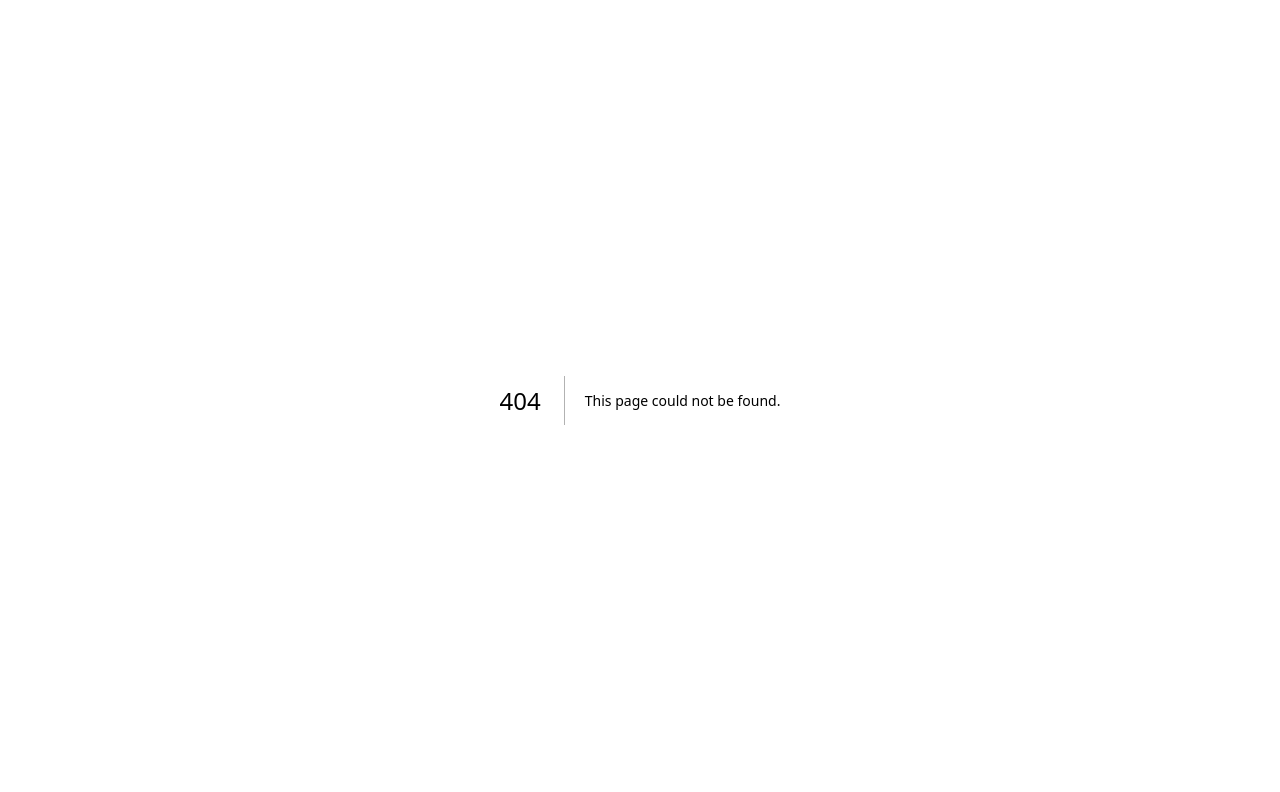
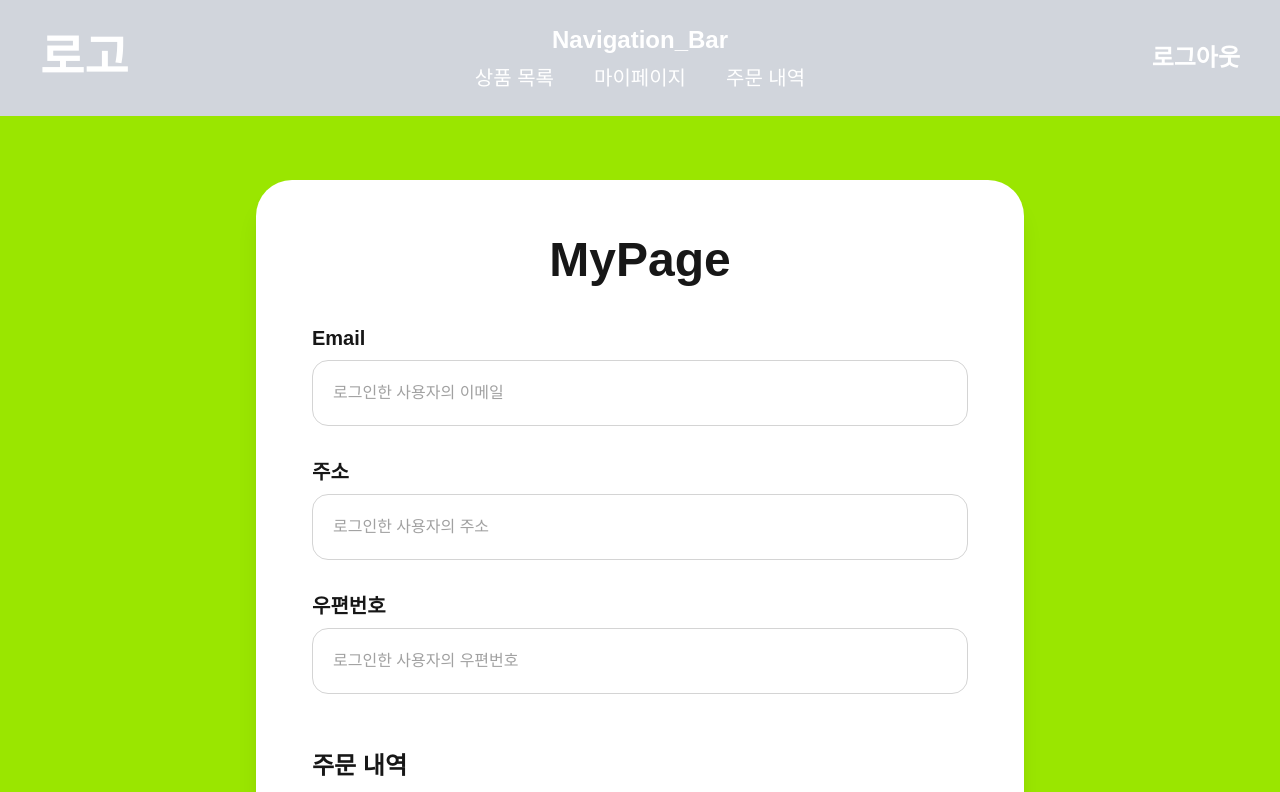
Before and after one commit to prgrms-be-devcourse/NBE10-12-1-Layer7, a Next.js app in the folder frontend/customer/customer/: page /mypage in a window 1280 px wide. Before the commit this address had no page. Shown: the top 792 px of the page. Built offline with nearby package versions, Linux system fonts and the light colour scheme.

Commit message:
feat: mypage 페이지 구성

```diff
--- /dev/null
+++ b/frontend/customer/customer/src/app/mypage/page.tsx
@@ -0,0 +1,87 @@
+import Link from "next/link";
+
+export default function MyPage() {
+    return (
+        <main className="min-h-screen bg-lime-400">
+            {/* Navigation Bar */}
+            <header className="bg-gray-300 px-10 py-6">
+                <div className="flex items-center justify-between">
+                    {/* Logo */}
+                    <h1 className="text-5xl font-bold text-white">
+                        로고
+                    </h1>
+
+                    {/* Navigation Menu */}
+                    <nav className="flex flex-col items-center text-white">
+            <span className="text-2xl font-semibold">
+              Navigation_Bar
+            </span>
+
+                        <div className="mt-2 flex gap-10 text-xl font-medium">
+                            <Link href="/menus">상품 목록</Link>
+                            <Link href="/mypage">마이페이지</Link>
+                            <Link href="/orders">주문 내역</Link>
+                        </div>
+                    </nav>
+
+                        {/* Login / Logout */}
+                        <div className="flex gap-4 text-2xl font-semibold text-white">
+                            <button type="button">로그아웃</button>
+                    </div>
+                </div>
+            </header>
+
+            {/* MyPage Content */}
+            <section className="flex justify-center px-6 py-16">
+                <div className="w-full max-w-3xl rounded-[36px] bg-white p-14 shadow-xl">
+                    <h1 className="mb-10 text-center text-5xl font-bold text-neutral-900">
+                        MyPage
+                    </h1>
+
+                    <div className="space-y-8">
+                        <div>
+                            <p className="mb-2 text-xl font-semibold">
+                                Email
+                            </p>
+
+                            <div className="rounded-2xl border border-neutral-300 p-5 text-neutral-400">
+                                로그인한 사용자의 이메일
+                            </div>
+                        </div>
+
+                        <div>
+                            <p className="mb-2 text-xl font-semibold">
+                                주소
+                            </p>
+
+                            <div className="rounded-2xl border border-neutral-300 p-5 text-neutral-400">
+                                로그인한 사용자의 주소
+                            </div>
+                        </div>
+
+                        <div>
+                            <p className="mb-2 text-xl font-semibold">
+                                우편번호
+                            </p>
+
+                            <div className="rounded-2xl border border-neutral-300 p-5 text-neutral-400">
+                                로그인한 사용자의 우편번호
+                            </div>
+                        </div>
+
+                        {/* 주문 내역 */}
+                        <div className="pt-6">
+                            <p className="mb-3 text-2xl font-semibold">
+                                주문 내역
+                            </p>
+
+                            <div className="min-h-[200px] rounded-2xl border border-dashed border-neutral-300 bg-neutral-50 p-6 text-neutral-400">
+                                주문 내역 영역
+                            </div>
+                        </div>
+                    </div>
+                </div>
+            </section>
+        </main>
+    );
+}
```
